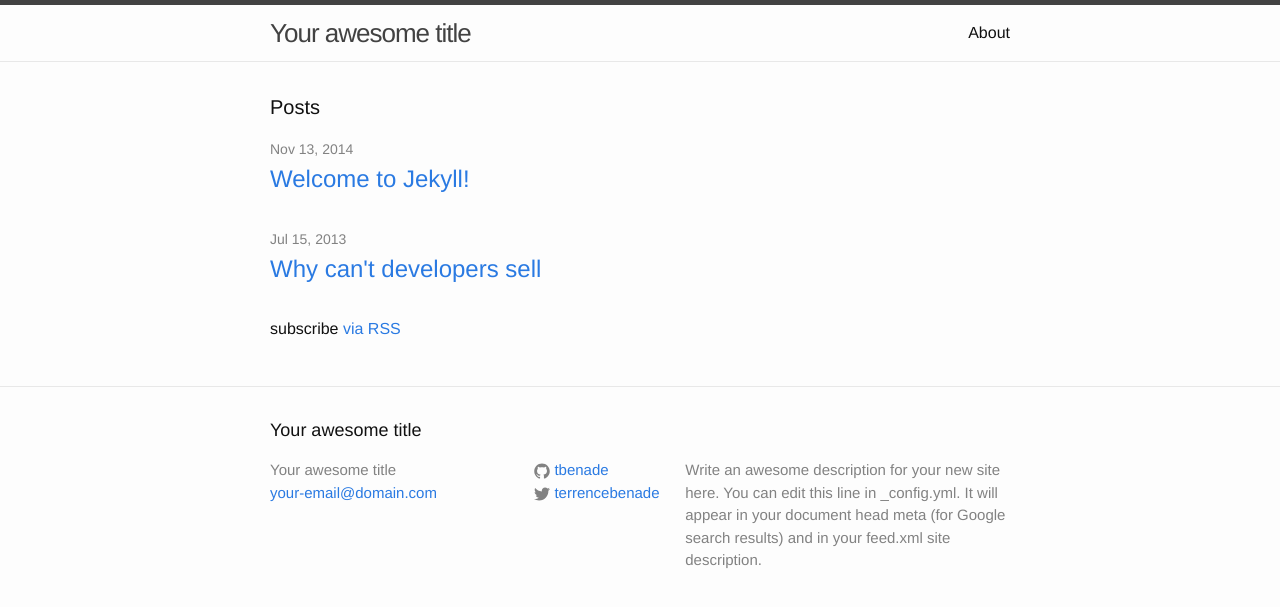
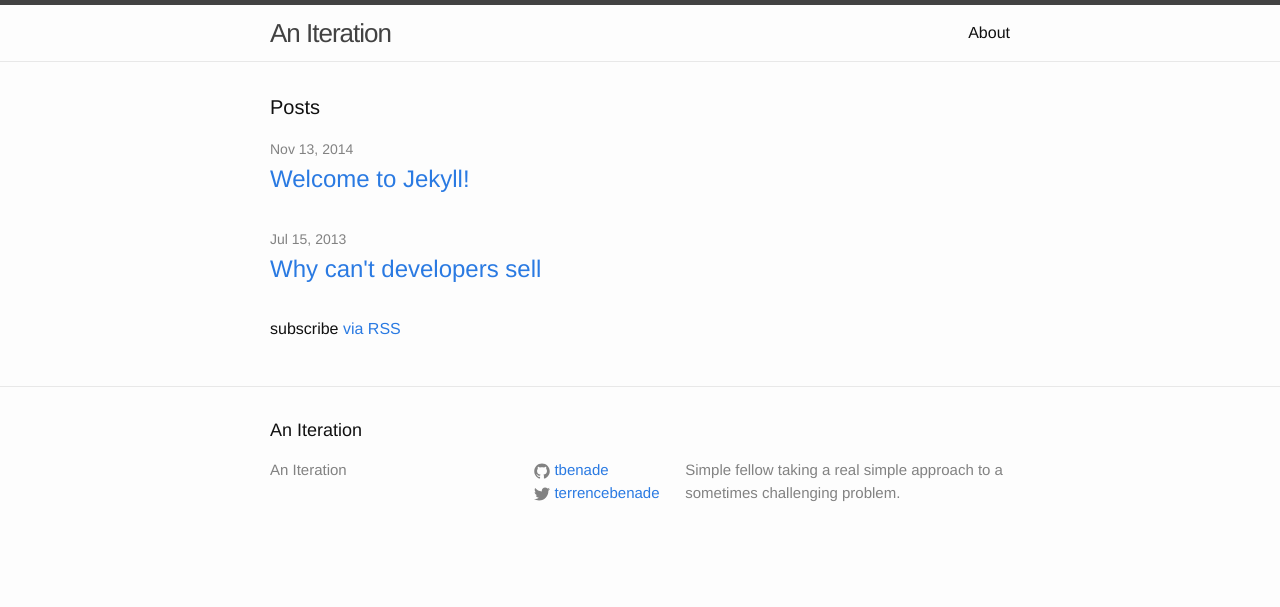
Before and after one commit to tbenade/my-blog, a Jekyll site: the page built from index.html, in a window 1280 px wide. Shown: the top 607 px of the page. Built offline with Jekyll 4.4.1, drawn with Linux system fonts in a browser that asks for light colours.

Commit message:
blog title

```diff
--- a/_config.yml
+++ b/_config.yml
@@ -1,12 +1,10 @@
 # Site settings
-title: Your awesome title
-email: your-email@domain.com
+title: An Iteration
+email:
 description: > # this means to ignore newlines until "baseurl:"
-  Write an awesome description for your new site here. You can edit this
-  line in _config.yml. It will appear in your document head meta (for
-  Google search results) and in your feed.xml site description.
+  Simple fellow taking a real simple approach to a sometimes challenging problem.
 baseurl: "" # the subpath of your site, e.g. /blog/
-url: "http://terrencebenade.github.io" # the base hostname & protocol for your site
+url: "http://terrence.benade.com.au" # the base hostname & protocol for your site
 twitter_username: terrencebenade
 github_username:  tbenade
 
```
